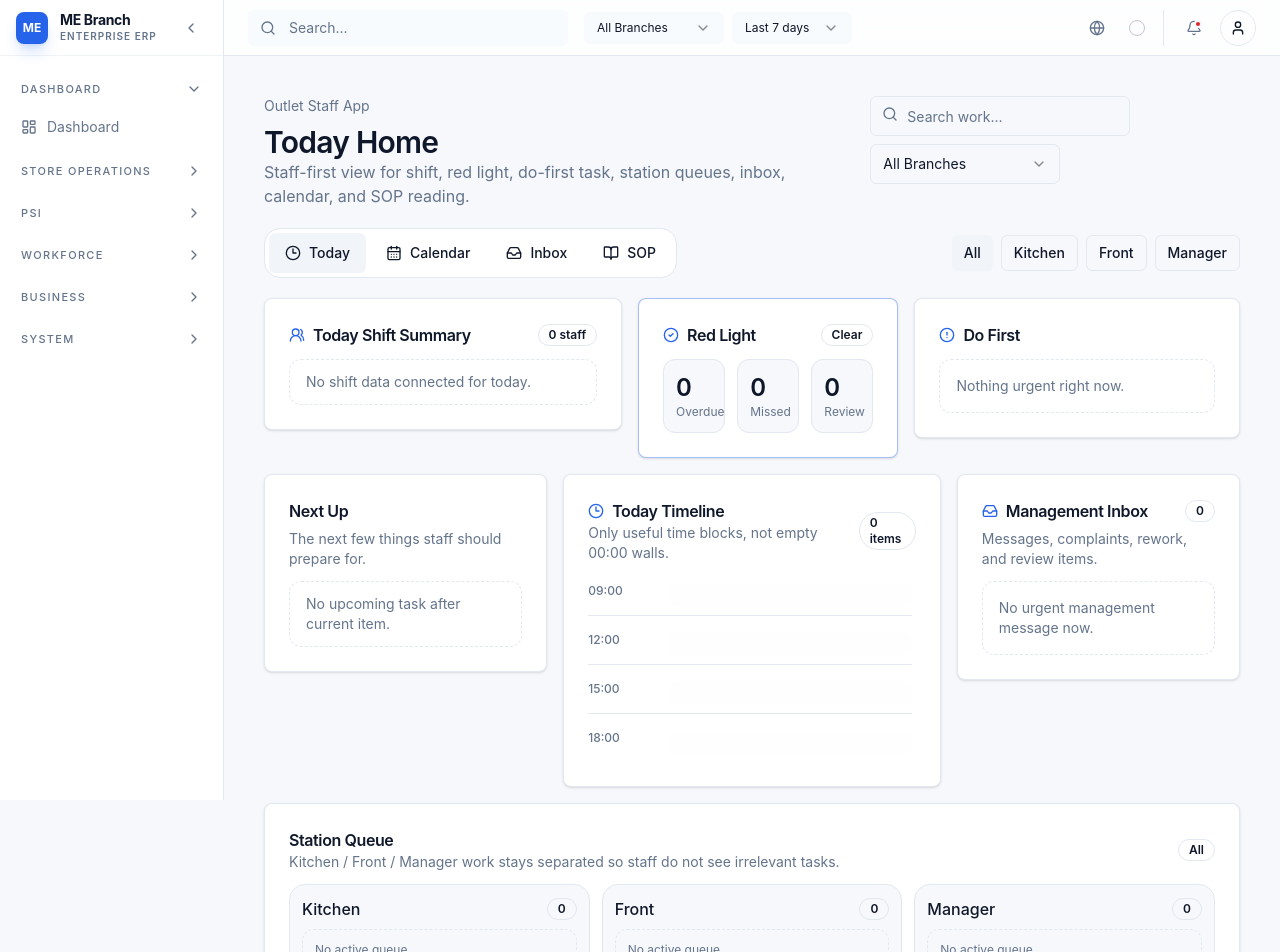
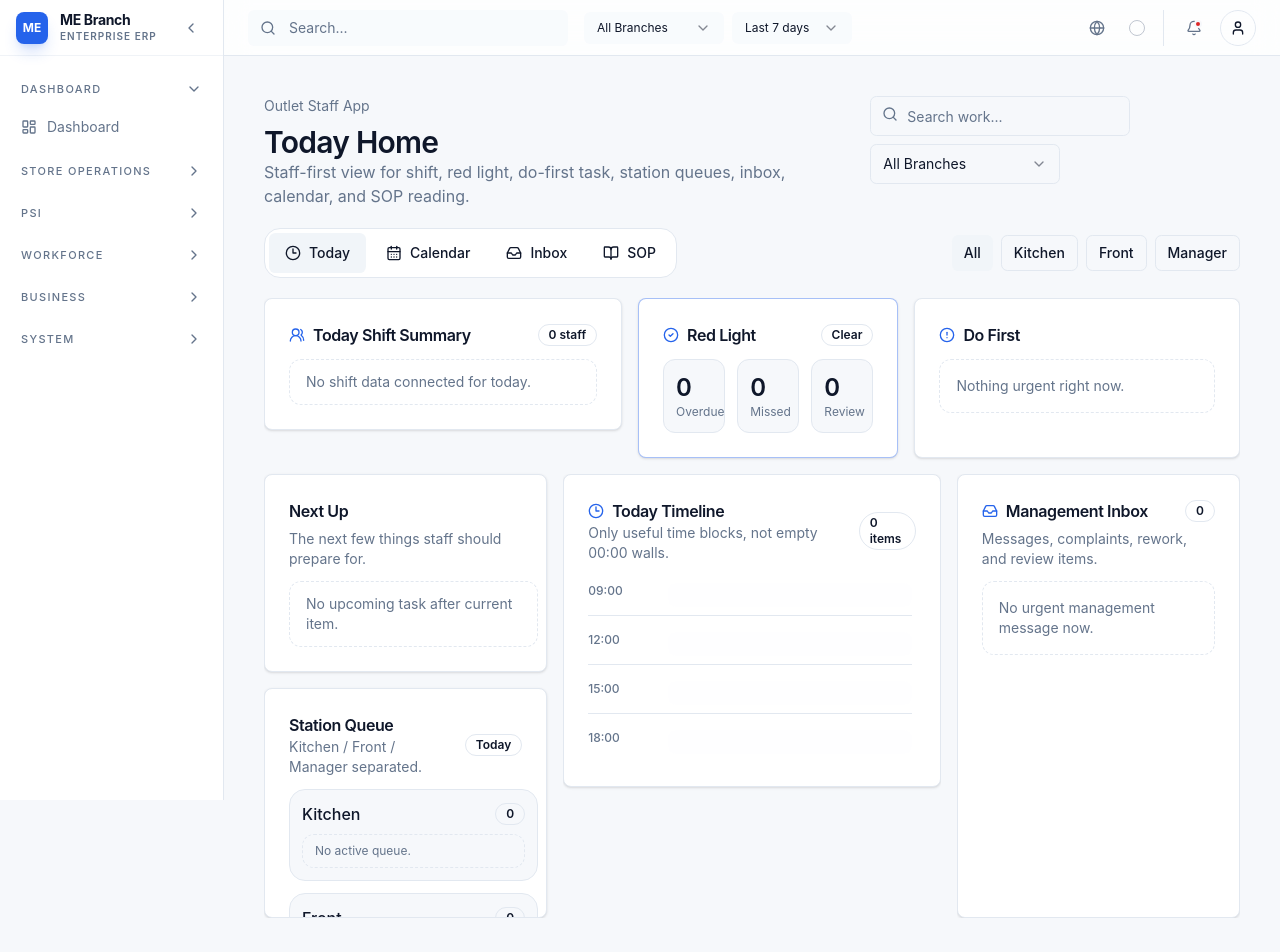
Before and after one commit to spbapiconnect-tech/ME, a Next.js app: page /outlet in a window 1280 px wide. Shown: the top 952 px of the page. Built offline with nearby package versions, Linux system fonts and the light colour scheme.

Commit message:
fix(outlet): lock today dashboard height with internal scroll panels

```diff
--- a/components/outlet/outlet-staff-home-page.tsx
+++ b/components/outlet/outlet-staff-home-page.tsx
@@ -402,7 +402,7 @@ function ShiftSummaryCard({ shifts }: { shifts: ShiftItem[] }) {
 
   return (
     <Card>
-      <CardHeader className="pb-3">
+      <CardHeader className="shrink-0 pb-3">
         <div className="flex items-center justify-between gap-3">
           <CardTitle className="flex items-center gap-2 text-base">
             <UsersRound className="h-4 w-4 text-primary" />
@@ -485,8 +485,8 @@ function DoFirstCard({
   onOpen: (item: OutletStaffWorkItem) => void;
 }) {
   return (
-    <Card>
-      <CardHeader className="pb-3">
+    <Card className="flex h-full min-h-0 flex-col">
+      <CardHeader className="shrink-0 pb-3">
         <div className="flex items-center justify-between gap-3">
           <CardTitle className="flex items-center gap-2 text-base">
             <AlertCircle className="h-4 w-4 text-primary" />
@@ -519,7 +519,7 @@ function NextUpCard({
         <CardTitle className="text-base">Next Up</CardTitle>
         <p className="text-sm text-muted-foreground">The next few things staff should prepare for.</p>
       </CardHeader>
-      <CardContent className="space-y-2">
+      <CardContent className="min-h-0 flex-1 space-y-2 overflow-y-auto pr-2">
         {!items.length ? (
           <div className="rounded-xl border border-dashed px-4 py-3 text-sm text-muted-foreground">No upcoming task after current item.</div>
         ) : items.slice(0, 4).map((item) => (
@@ -549,7 +549,7 @@ function InboxSummaryCard({
   onOpen: (item: OutletStaffWorkItem) => void;
 }) {
   return (
-    <Card>
+    <Card className="flex h-full min-h-0 flex-col">
       <CardHeader className="pb-3">
         <div className="flex items-center justify-between gap-3">
           <CardTitle className="flex items-center gap-2 text-base">
@@ -681,6 +681,64 @@ function CompactTimeline({
   );
 }
 
+function StationQueuePanel({
+  workItems,
+  onOpen,
+}: {
+  workItems: OutletStaffWorkItem[];
+  onOpen: (item: OutletStaffWorkItem) => void;
+}) {
+  const today = todayISO();
+
+  return (
+    <Card className="flex min-h-0 flex-col">
+      <CardHeader className="shrink-0 pb-3">
+        <div className="flex items-center justify-between gap-3">
+          <div className="min-w-0">
+            <CardTitle className="text-base">Station Queue</CardTitle>
+            <p className="text-sm text-muted-foreground">Kitchen / Front / Manager separated.</p>
+          </div>
+          <Badge variant="outline">Today</Badge>
+        </div>
+      </CardHeader>
+      <CardContent className="min-h-0 flex-1 overflow-y-auto pr-2">
+        <div className="grid gap-3">
+          {(["Kitchen", "Front", "Manager"] as StationFilter[]).map((group) => {
+            const groupItems = sectionItems(workItems, group)
+              .filter((item) => item.inboxGroup !== "Training / SOP" || shouldSurfaceTraining(item))
+              .filter((item) => item.date === today || isOverdue(item))
+              .slice(0, 4);
+
+            return (
+              <div key={group} className="rounded-2xl border bg-background p-3">
+                <div className="mb-2 flex items-center justify-between">
+                  <div className="font-medium">{group}</div>
+                  <Badge variant="outline">{groupItems.length}</Badge>
+                </div>
+                <div className="space-y-2">
+                  {!groupItems.length ? (
+                    <div className="rounded-xl border border-dashed px-3 py-2 text-xs text-muted-foreground">No active queue.</div>
+                  ) : groupItems.map((item) => (
+                    <button
+                      key={item.id}
+                      type="button"
+                      onClick={() => onOpen(item)}
+                      className="w-full rounded-xl border bg-card px-3 py-2 text-left hover:bg-muted/30"
+                    >
+                      <div className="truncate text-sm font-medium">{item.title}</div>
+                      <div className="text-xs text-muted-foreground">{item.startTime} · {item.inboxGroup}</div>
+                    </button>
+                  ))}
+                </div>
+              </div>
+            );
+          })}
+        </div>
+      </CardContent>
+    </Card>
+  );
+}
+
 function TodayHome({
   workItems,
   shifts,
@@ -705,60 +763,30 @@ function TodayHome({
     .sort((a, b) => a.startTime.localeCompare(b.startTime));
 
   const doFirst = overdue[0] || now[0] || next[0];
-  const inboxPreview = [...overdue, ...waiting].slice(0, 5);
+  const inboxPreview = [...overdue, ...waiting].slice(0, 8);
 
   return (
-    <div className="space-y-4">
-      <div className="grid min-w-0 items-start gap-4 md:grid-cols-2 xl:grid-cols-[1.1fr_0.8fr_1fr]">
+    <div className="grid min-w-0 gap-4 xl:h-[calc(100dvh-290px)] xl:min-h-[620px] xl:grid-rows-[auto_minmax(0,1fr)] xl:overflow-hidden">
+      <div className="grid min-w-0 shrink-0 items-start gap-4 md:grid-cols-2 xl:grid-cols-[1.1fr_0.8fr_1fr]">
         <ShiftSummaryCard shifts={shifts.filter((shift) => shift.date === today)} />
         <RedLightCard overdue={overdue} missed={missed} waiting={waiting} />
         <DoFirstCard item={doFirst} onOpen={onOpen} />
       </div>
 
-      <div className="grid min-w-0 items-start gap-4 lg:grid-cols-2 xl:grid-cols-[0.9fr_1.2fr_0.9fr]">
-        <NextUpCard items={next} onOpen={onOpen} />
-        <CompactTimeline items={surfaced} shifts={shifts} onOpen={onOpen} />
-        <InboxSummaryCard items={inboxPreview} onOpen={onOpen} />
+      <div className="grid min-h-0 min-w-0 gap-4 lg:grid-cols-2 xl:grid-cols-[0.9fr_1.2fr_0.9fr]">
+        <div className="grid min-h-0 gap-4 xl:grid-rows-[auto_minmax(0,1fr)]">
+          <NextUpCard items={next} onOpen={onOpen} />
+          <StationQueuePanel workItems={workItems} onOpen={onOpen} />
+        </div>
+
+        <div className="min-h-0 overflow-hidden">
+          <CompactTimeline items={surfaced} shifts={shifts} onOpen={onOpen} />
+        </div>
+
+        <div className="min-h-0 overflow-hidden">
+          <InboxSummaryCard items={inboxPreview} onOpen={onOpen} />
+        </div>
       </div>
-
-      <Card>
-        <CardHeader className="pb-3">
-          <div className="flex items-center justify-between gap-3">
-            <div>
-              <CardTitle className="text-base">Station Queue</CardTitle>
-              <p className="text-sm text-muted-foreground">Kitchen / Front / Manager work stays separated so staff do not see irrelevant tasks.</p>
-            </div>
-            <Badge variant="outline">{station}</Badge>
-          </div>
-        </CardHeader>
-        <CardContent className="grid gap-3 md:grid-cols-2 xl:grid-cols-3">
-          {(["Kitchen", "Front", "Manager"] as StationFilter[]).map((group) => {
-            const groupItems = sectionItems(workItems, group)
-              .filter((item) => item.inboxGroup !== "Training / SOP" || shouldSurfaceTraining(item))
-              .filter((item) => item.date === today || isOverdue(item))
-              .slice(0, 3);
-
-            return (
-              <div key={group} className="rounded-2xl border bg-background p-3">
-                <div className="mb-2 flex items-center justify-between">
-                  <div className="font-medium">{group}</div>
-                  <Badge variant="outline">{groupItems.length}</Badge>
-                </div>
-                <div className="space-y-2">
-                  {!groupItems.length ? (
-                    <div className="rounded-xl border border-dashed p-3 text-xs text-muted-foreground">No active queue.</div>
-                  ) : groupItems.map((item) => (
-                    <button key={item.id} type="button" onClick={() => onOpen(item)} className="w-full rounded-xl border bg-card px-3 py-2 text-left hover:bg-muted/30">
-                      <div className="truncate text-sm font-medium">{item.title}</div>
-                      <div className="text-xs text-muted-foreground">{item.startTime} · {item.inboxGroup}</div>
-                    </button>
-                  ))}
-                </div>
-              </div>
-            );
-          })}
-        </CardContent>
-      </Card>
     </div>
   );
 }
```
